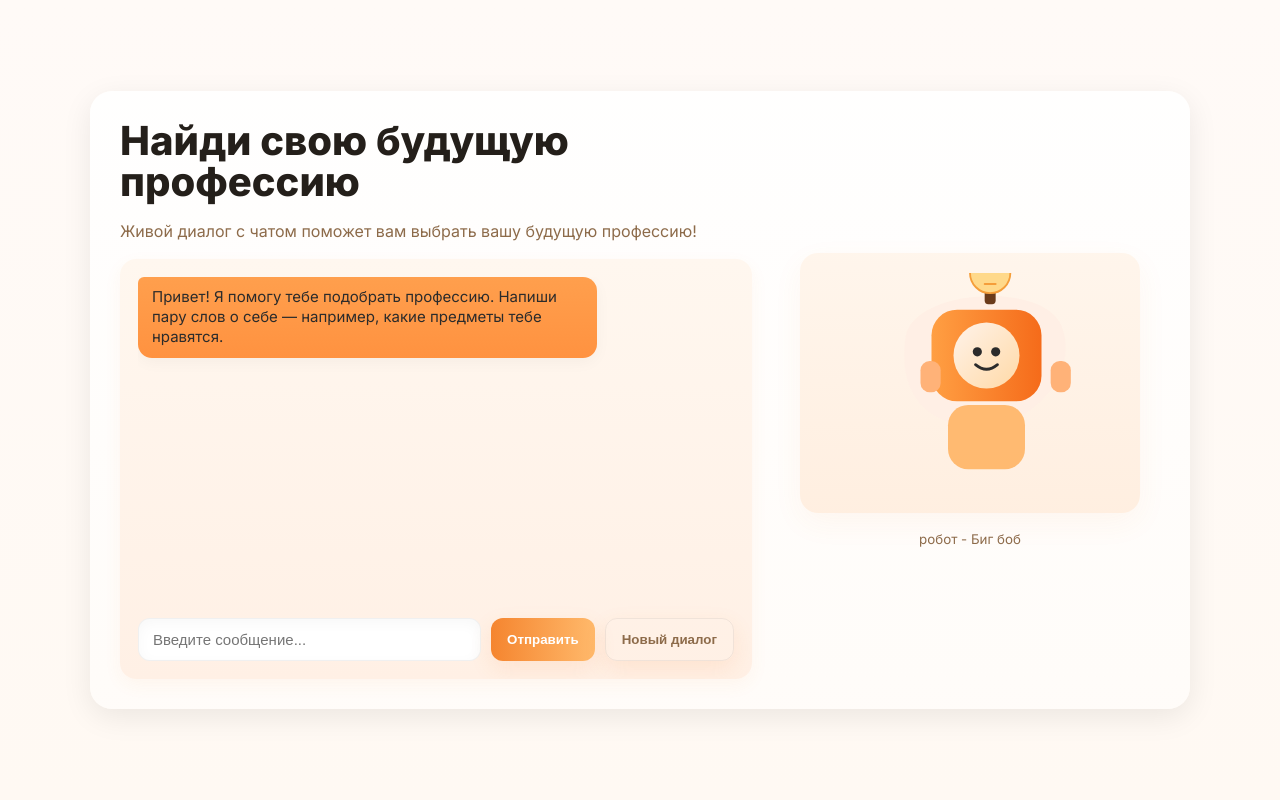
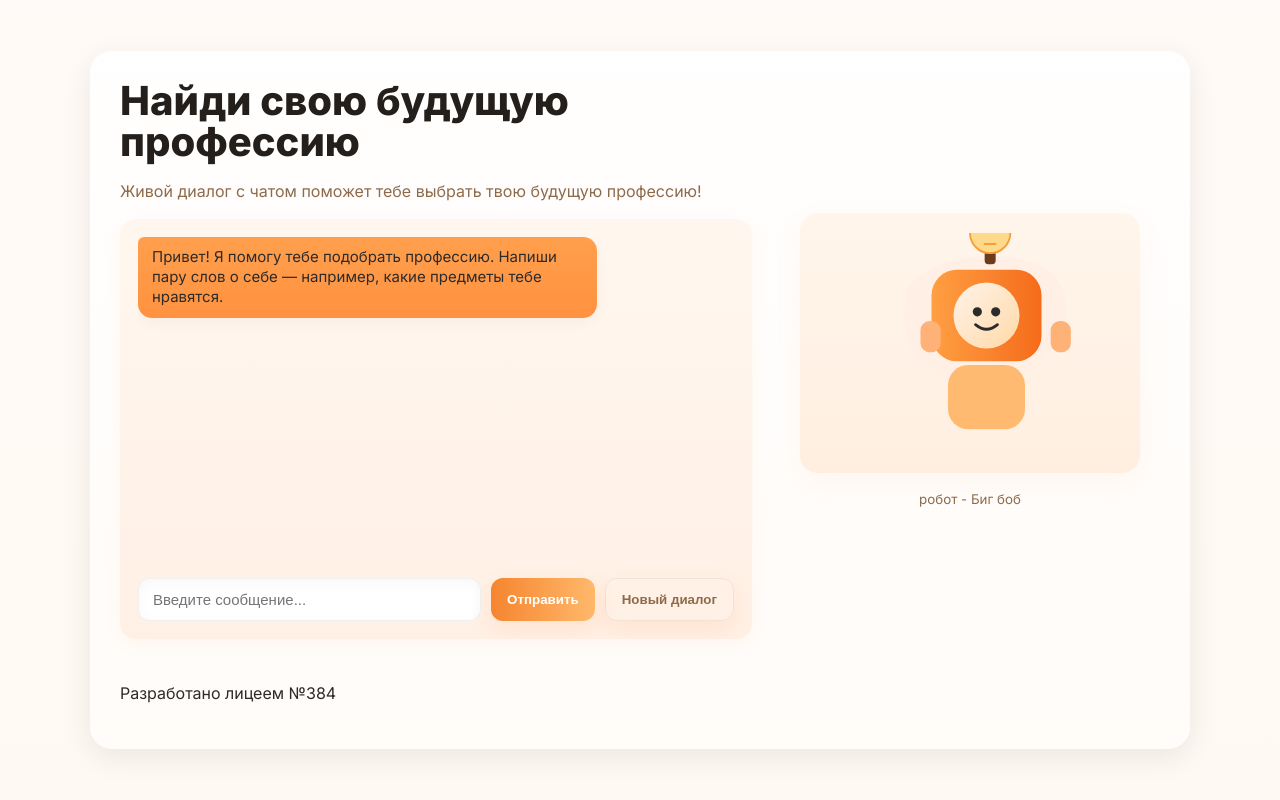
Before and after one commit to mavinsplay/Ekaterina-salavatovna, a Django app: page /chat/ in a window 1280 px wide. Run offline with Django 4.2, Linux system fonts and the light colour scheme.

Commit message:
BolSHOY PENIS

```diff
--- a/profor/templates/chat/chat.html
+++ b/profor/templates/chat/chat.html
@@ -7,7 +7,10 @@
 <title>Chat MVP</title>
 
 <link href="https://fonts.googleapis.com/css2?family=Inter:wght@300;400;600;700;800&display=swap" rel="stylesheet">
-
+  <link rel="apple-touch-icon" sizes="180x180" href={% static "favicons/apple-touch-icon.png" %}>
+  <link rel="icon" type="image/png" sizes="32x32" href={% static "favicons/favicon-32x32.png" %}>
+  <link rel="icon" type="image/png" sizes="16x16" href={% static "favicons/favicon-16x16.png" %}>
+  <link rel="manifest" href={% static "favicons/site.webmanifest" %}>
 <style>
 :root{
   --bg:#fff9f3;
@@ -240,7 +243,7 @@ h1{
   <main class="container" role="main" aria-labelledby="title">
     <section class="left">
       <h1 id="title">Найди свою будущую профессию</h1>
-      <p class="lead">Живой диалог с чатом поможет вам выбрать вашу будущую профессию!</p>
+      <p class="lead">Живой диалог с чатом поможет тебе выбрать твою будущую профессию!</p>
 
       <div class="chat-card" aria-live="polite">
         <div id="messages" class="messages" aria-atomic="false" aria-relevant="additions"></div>
@@ -292,6 +295,7 @@ h1{
 
       <small>робот - Биг боб</small>
     </aside>
+        <p>Разработано лицеем №384</p>
   </main>
 
   <!-- подключаем статический JS -->
```
Also changed, not shown: profor/templates/chat/start.html (+6 -1 lines), profor/static_dev/favicons/android-chrome-192x192.png (added), profor/static_dev/favicons/android-chrome-512x512.png (added), profor/static_dev/favicons/apple-touch-icon.png (added), profor/static_dev/favicons/favicon-16x16.png (added), profor/static_dev/favicons/favicon-32x32.png (added), profor/static_dev/favicons/favicon.ico (added), profor/static_dev/favicons/site.webmanifest (added).
